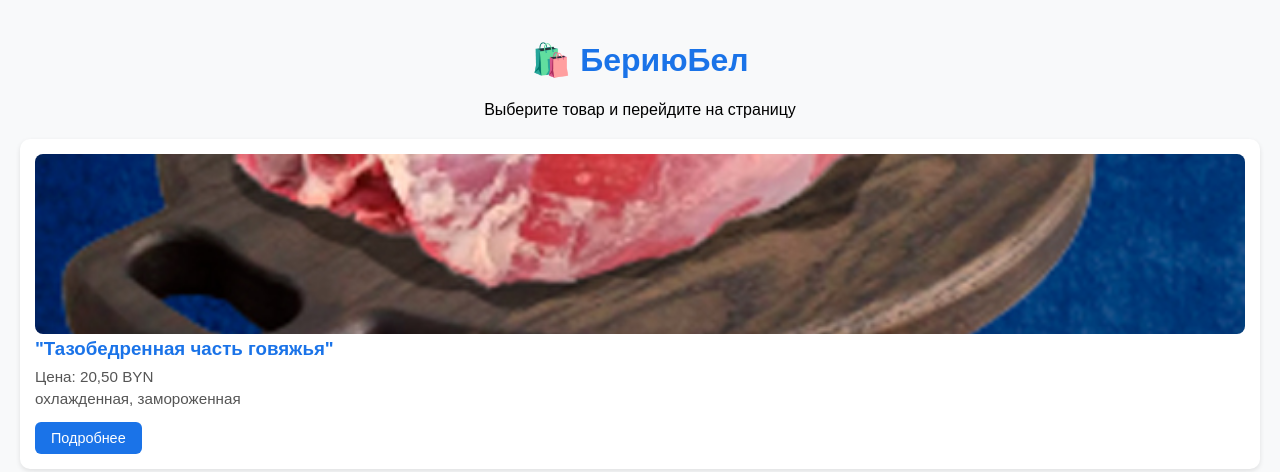
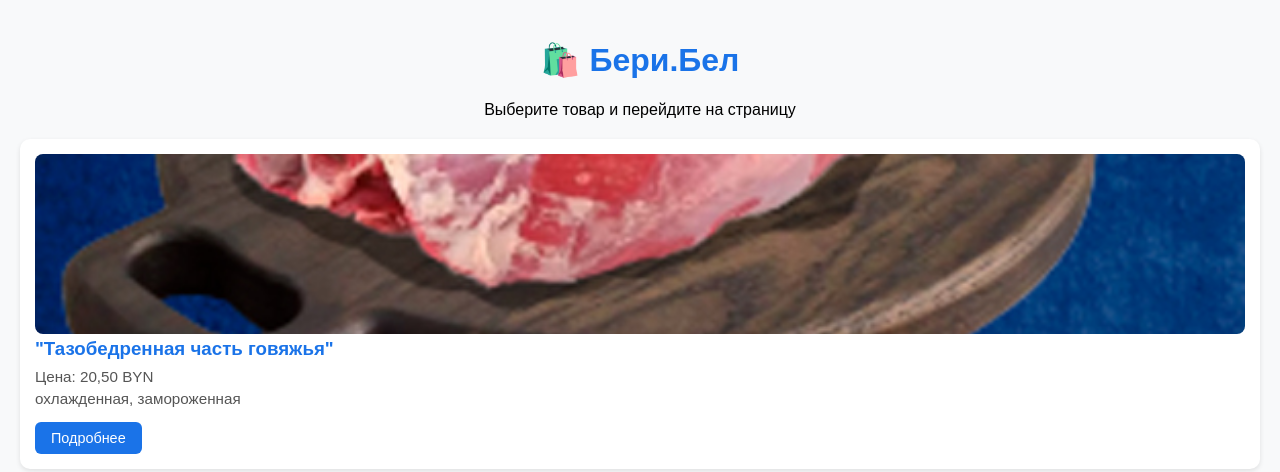
Before and after one commit to al2703iv-ai/my-telegram-catalog-1, a plain HTML site: page index.html in a window 1280 px wide. Shown: the top 472 px of the page. Drawn offline with Linux system fonts and the light colour scheme.

Commit message:
Update index.html

```diff
--- a/index.html
+++ b/index.html
@@ -52,7 +52,7 @@
 </head>
 <body>
   <div class="header">
-    <h1>🛍️ БериюБел</h1>
+    <h1>🛍️ Бери.Бел</h1>
     <p>Выберите товар и перейдите на страницу</p>
   </div>
 
```
